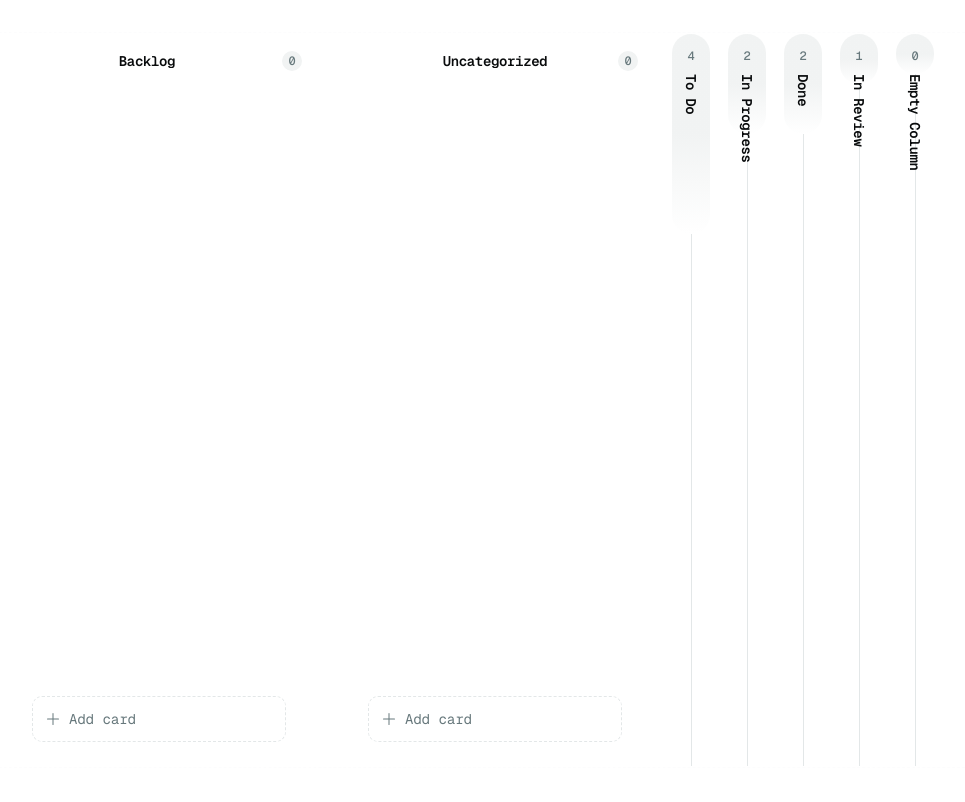
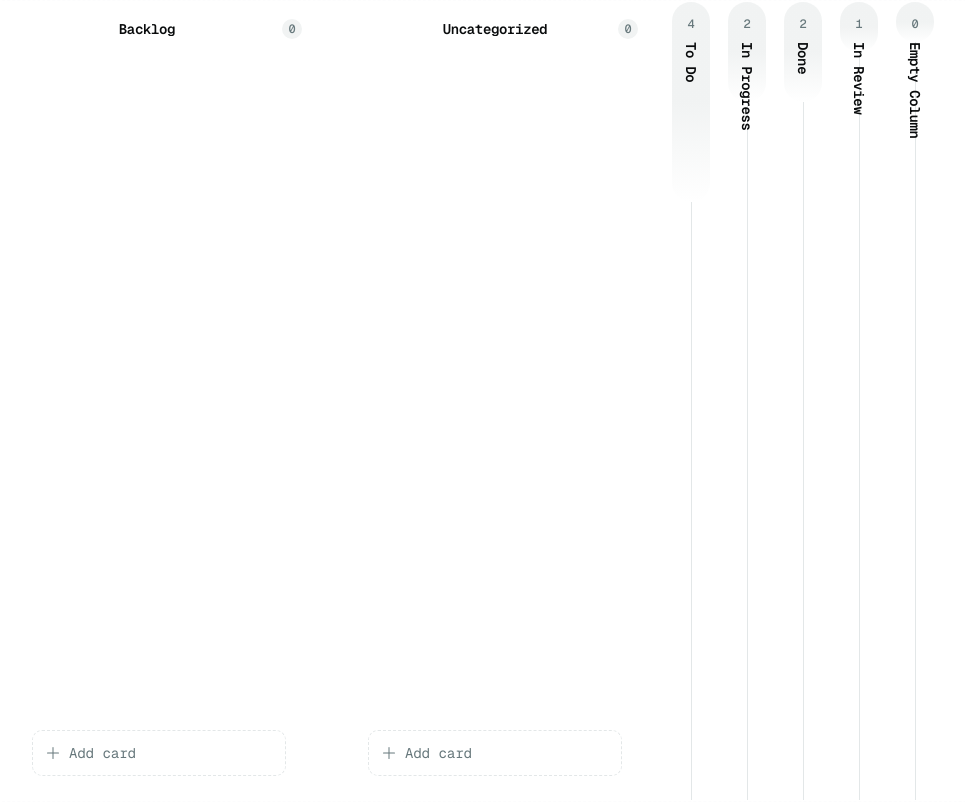
Before and after one commit to joypoddar/kanban, a Next.js app: page /kanban in a window 1280 px wide. Shown: the whole page, without its empty margins (173-1138 px from the left). Built offline with nearby package versions, Linux system fonts and the light colour scheme.

Commit message:
feat: move from column level scroll to browser level scroll

```diff
--- a/app/kanban/page.tsx
+++ b/app/kanban/page.tsx
@@ -5,7 +5,7 @@ import { KanbanBoardExample } from "@/components/kanban/board-example"
 
 const Kanban = () => {
   return (
-    <div className="mx-auto h-screen max-w-7xl p-8">
+    <div>
       {/* <ColumnPanel /> */}
       <KanbanBoardExample />
     </div>
--- a/components/kanban/primitives/kanban-board.tsx
+++ b/components/kanban/primitives/kanban-board.tsx
@@ -25,7 +25,7 @@ import {
 } from "@/types/kanban-board"
 import { cn } from "@/lib/utils"
 
-const boardVariants = cva("mx-auto flex h-full max-w-7xl justify-center", {
+const boardVariants = cva("mx-auto flex max-w-7xl justify-center", {
   variants: {
     spacing: {
       none: "gap-0",
@@ -329,12 +329,12 @@ function KanbanBoard({
         data-slot="kanban-board"
         className={cn(
           boardVariants({ spacing }),
-          "size-full overflow-x-auto overflow-y-hidden",
+          "w-full overflow-x-auto",
           className
         )}
         {...props}
       >
-        <div className="flex h-full min-w-max justify-center gap-[inherit]">
+        <div className="flex min-h-screen min-w-max justify-center gap-[inherit]">
           {children}
         </div>
       </KanbanBoardPrimitive>
--- a/components/kanban/primitives/kanban-card.tsx
+++ b/components/kanban/primitives/kanban-card.tsx
@@ -230,12 +230,10 @@ function KanbanCardFooter({ className, ...props }: KanbanCardFooterProps) {
 // KanbanCardList
 // ─────────────────────────────────────────────
 
-const kanbanCardListVariants = cva(
-  "scrollbar-thin flex-1 space-y-2 scrollbar-thumb-border scrollbar-track-transparent",
-  {
+const kanbanCardListVariants = cva("flex-1 space-y-2", {
     variants: {
       axis: {
-        vertical: "overflow-x-hidden overflow-y-auto",
+      vertical: "overflow-x-hidden overflow-y-visible",
         horizontal: "overflow-x-auto overflow-y-hidden",
         both: "overflow-auto",
       },
@@ -243,8 +241,7 @@ const kanbanCardListVariants = cva(
     defaultVariants: {
       axis: "vertical",
     },
-  }
-)
+})
 
 // Keeps every item in place — used when allowReorder is false and the active
 // card is being dragged within its own column.
--- a/components/kanban/primitives/kanban-column.tsx
+++ b/components/kanban/primitives/kanban-column.tsx
@@ -35,7 +35,7 @@ import { useKanbanBoard } from "./kanban-board"
 // Variants
 // ─────────────────────────────────────────────
 
-const bodySpacing = cva("flex min-h-0 flex-1 flex-col", {
+const bodySpacing = cva("flex flex-1 flex-col", {
   variants: {
     spacing: {
       none: "gap-0 p-0",
@@ -200,7 +200,7 @@ function KanbanColumn({
             className="h-1 w-full shrink-0 rounded-t-lg bg-(--column-color)"
           />
         )}
-        <div className="relative z-10 flex min-h-0 flex-1 flex-col">
+        <div className="relative z-10 flex flex-1 flex-col">
           {children}
         </div>
       </KanbanColumnPrimitive>
```
